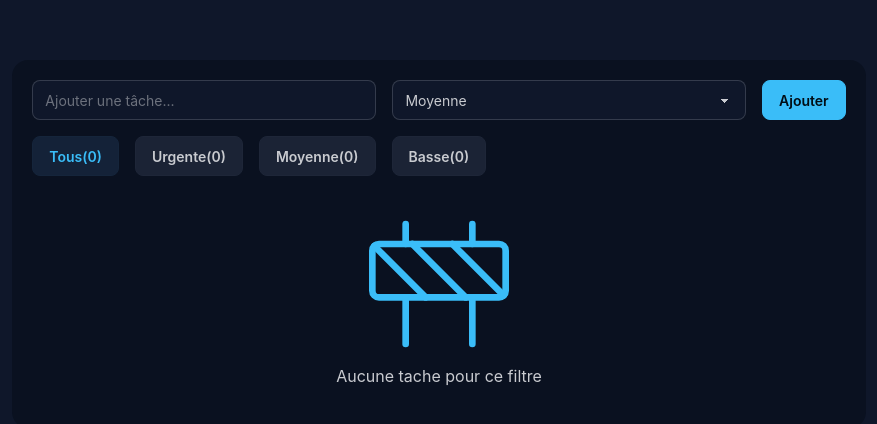
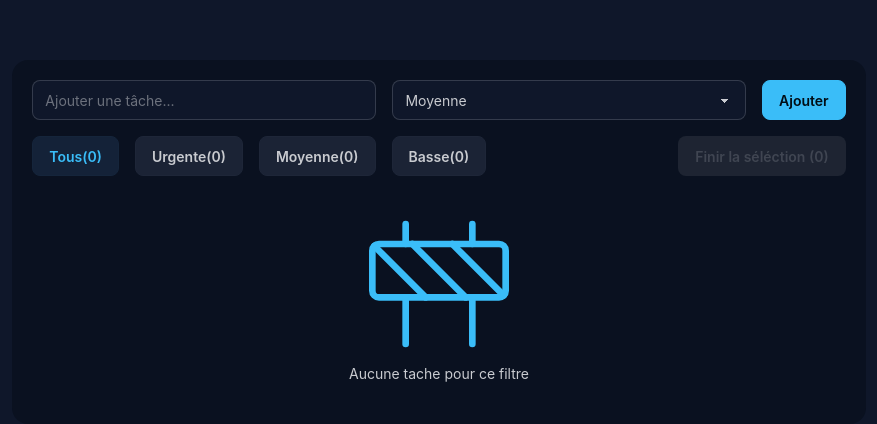
Before and after one commit to NassimZoubeir/Todo-ReactJs, a React (Vite) app: page / in a window 1280 px wide. Shown: the top 424 px of the page, without its empty margins (201-1078 px from the left). Built offline with nearby package versions, Linux system fonts and the light colour scheme.

Commit message:
Ajout de la séléction et marquer comme tache faite

```diff
--- a/src/App.tsx
+++ b/src/App.tsx
@@ -62,6 +62,31 @@
     setTodos(newTodos)
   }
 
+  const [selectedTodos, setSelectedTodos] = useState<Set<number>>(new Set())
+
+  function toggleSelectTodo(id : number) {
+    const newSelected = new Set(selectedTodos)
+    if(newSelected.has(id)) {
+      newSelected.delete(id)
+    } else {
+      newSelected.add(id)
+    }
+    setSelectedTodos(newSelected)
+  }
+
+  function finishSelected () {
+    const newTodos = todos.filter((todo) => {
+      if(selectedTodos.has(todo.id)) {
+        return false
+      } else {
+        return true
+      }
+    })
+
+    setTodos(newTodos)
+    setSelectedTodos(new Set())
+  }
+
   return (
     <div className="flex justify-center">
       <div className="w-2/3 flex flex-col gap-4 my-15 bg-base-300 p-5 rounded-2xl">
@@ -87,7 +112,8 @@
         </button>
        </div>
        <div className="space-y-2 flex-1 h-fit">
-        <div className="flex flex-wrap gap-4">
+        <div className="flex items-center justify-between">
+          <div className="flex flex-wrap gap-4">
           <button className={`btn btn-soft ${filter === "Tous" ? "btn-primary" : ""}`}
           onClick={() => setFilter("Tous")}>
             Tous({totalCount})
@@ -107,9 +133,16 @@
           onClick={() => setFilter("Basse")}>
             Basse({lowCount})
           </button>
+        </div>
+
+        <button
+          onClick={finishSelected}
+         className="btn btn-primary" disabled={selectedTodos.size == 0}>
+          Finir la séléction ({selectedTodos.size})
+        </button>
+        </div>
 
 
-        </div>
 
         {filteredTodos.length > 0 ? (
           <ul className="divide-y divide-primary/20">
@@ -117,7 +150,10 @@
               <li key={todo.id}>
                 <TodoItem
                 todo={todo}
-                onDelete={() => deleteTodo(todo.id)}/>
+                isSelected={selectedTodos.has(todo.id)}
+                onDelete={() => deleteTodo(todo.id)}
+                onToggleSelect={toggleSelectTodo}
+                />
               </li>
             ))}
           </ul>
@@ -126,7 +162,7 @@
             <div>
               <Construction strokeWidth={1} className="w-40 h-40 text-primary"/>
             </div>
-            <p> Aucune tache pour ce filtre</p>
+            <p className="text-sm"> Aucune tache pour ce filtre</p>
           </div>
         )}
        </div>
--- a/src/TodoItem.tsx
+++ b/src/TodoItem.tsx
@@ -12,15 +12,20 @@
 type Props = {
     todo : Todo
     onDelete: () => void
+    isSelected : boolean
+    onToggleSelect : (id: number) => void
 }
-const TodoItem = ({ todo, onDelete }: Props) => {
+const TodoItem = ({ todo, onDelete, isSelected, onToggleSelect }: Props) => {
     return (
         <li className="p-3">
             <div className="flex justify-between items-center">
                 <div className="flex items-center gap-2">
                     <input
                     type="checkbox"
-                    className="checkbox checkbox-primary checkbox-sm"/>
+                    className="checkbox checkbox-primary checkbox-sm"
+                    checked={isSelected}
+                    onChange={() => onToggleSelect(todo.id)}
+                    />
 
                     <span className="text-md font-bold">
                         <span>
```
